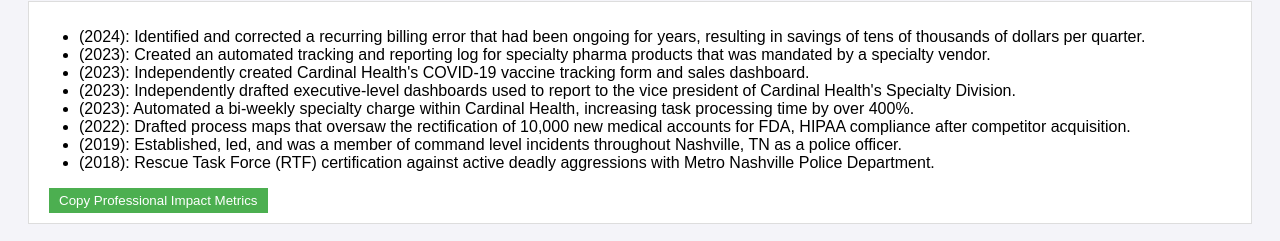
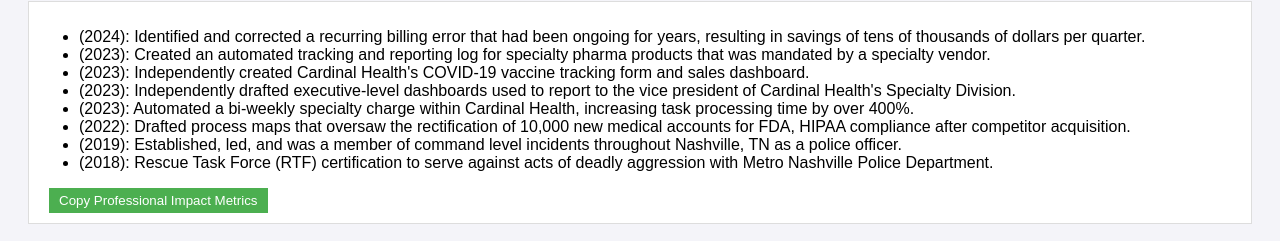
Before and after one commit to JN070694/OnlineResume, a plain HTML site: page index.html in a window 1280 px wide. Shown: the part 1162-1403 px from the top of the page. Drawn offline with Linux system fonts and the light colour scheme.

Commit message:
Update index.html

```diff
--- a/index.html
+++ b/index.html
@@ -188,7 +188,7 @@
                 <li>(2023): Automated a bi-weekly specialty charge within Cardinal Health, increasing task processing time by over 400%.</li>
                 <li>(2022): Drafted process maps that oversaw the rectification of 10,000 new medical accounts for FDA, HIPAA compliance after competitor acquisition.</li>
                 <li>(2019): Established, led, and was a member of command level incidents throughout Nashville, TN as a police officer.</li>
-                <li>(2018): Rescue Task Force (RTF) certification against active deadly aggressions with Metro Nashville Police Department.</li>
+                <li>(2018): Rescue Task Force (RTF) certification to serve against acts of deadly aggression with Metro Nashville Police Department. </li>
             </ul>
             <button class="copy-button" onclick="copyToClipboard('impact-metrics')">Copy Professional Impact Metrics</button>
         </div>
```
